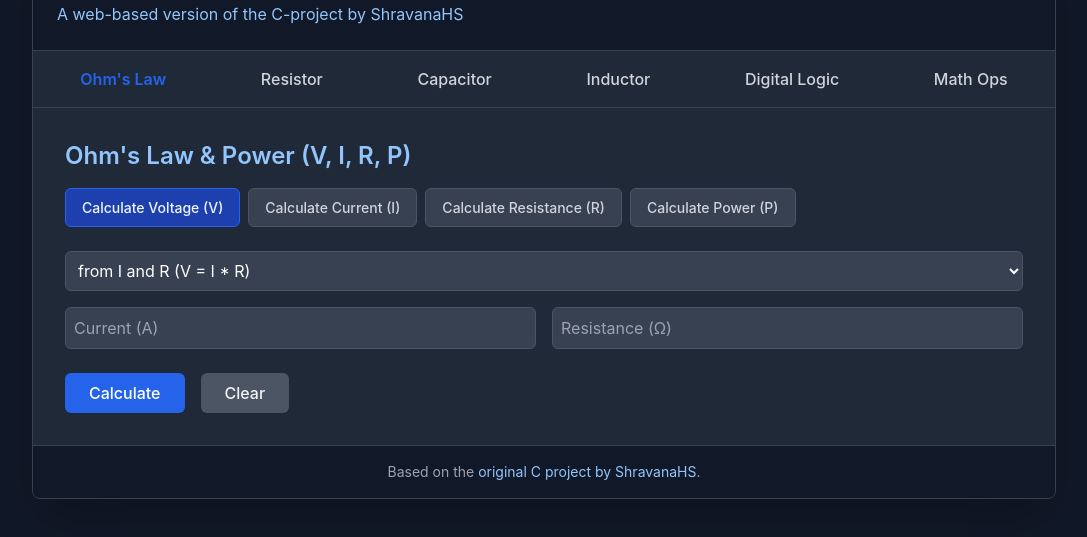
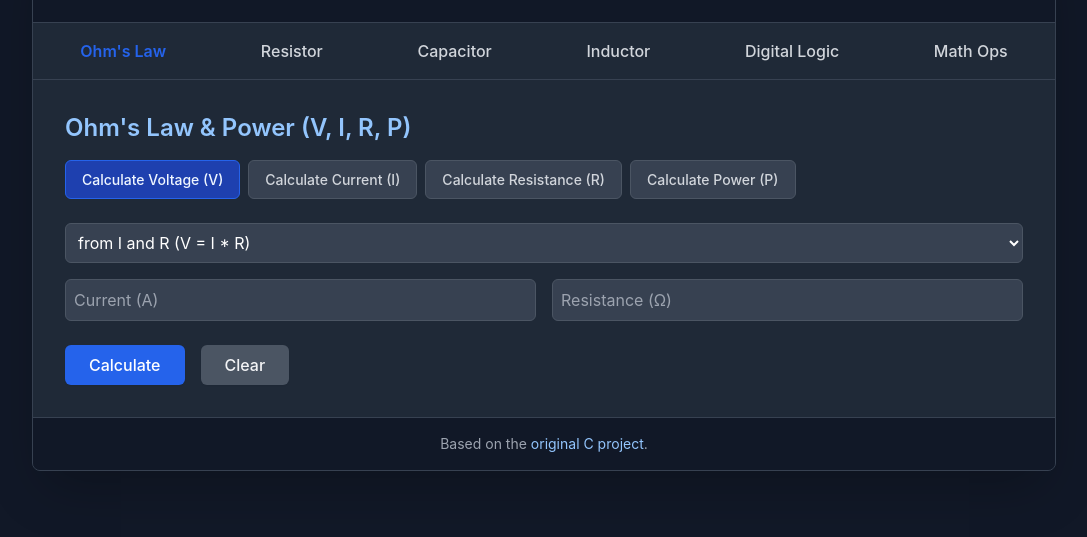
Before and after one commit to ShravanaHS/Simple-Electronics-Engineering-Calculator-in-C, a plain HTML site: page index.html in a window 1280 px wide. Shown: the part 95-632 px from the top of the page, without its empty margins (96-1183 px from the left). Drawn offline with nearby package versions, Linux system fonts and the light colour scheme.

Commit message:
Update index.html

```diff
--- a/index.html
+++ b/index.html
@@ -113,7 +113,6 @@
     <div class="max-w-5xl mx-auto bg-gray-800 border border-gray-700 rounded-lg shadow-2xl overflow-hidden">
         <header class="p-6 bg-gray-900 border-b border-gray-700">
             <h1 class="text-3xl font-bold text-white">Electronics Engineering Calculator</h1>
-            <p class="mt-1 text-blue-300">A web-based version of the C-project by ShravanaHS</p>
         </header>
 
         <!-- Main Tab Navigation -->
@@ -533,7 +532,7 @@
         </main>
 
         <footer class="p-4 bg-gray-900 border-t border-gray-700 text-center text-gray-400 text-sm">
-            Based on the <a href="https://github.com/ShravanaHS/Simple-Electronics-Engineering-Calculator-in-C" target="_blank" rel="noopener noreferrer" class="text-blue-300 hover:underline">original C project by ShravanaHS</a>.
+            Based on the <a href="https://github.com/ShravanaHS/Simple-Electronics-Engineering-Calculator-in-C" target="_blank" rel="noopener noreferrer" class="text-blue-300 hover:underline">original C project</a>.
         </footer>
     </div>
 
@@ -1490,4 +1489,5 @@
         });
     </script>
 </body>
+
 </html>
```
